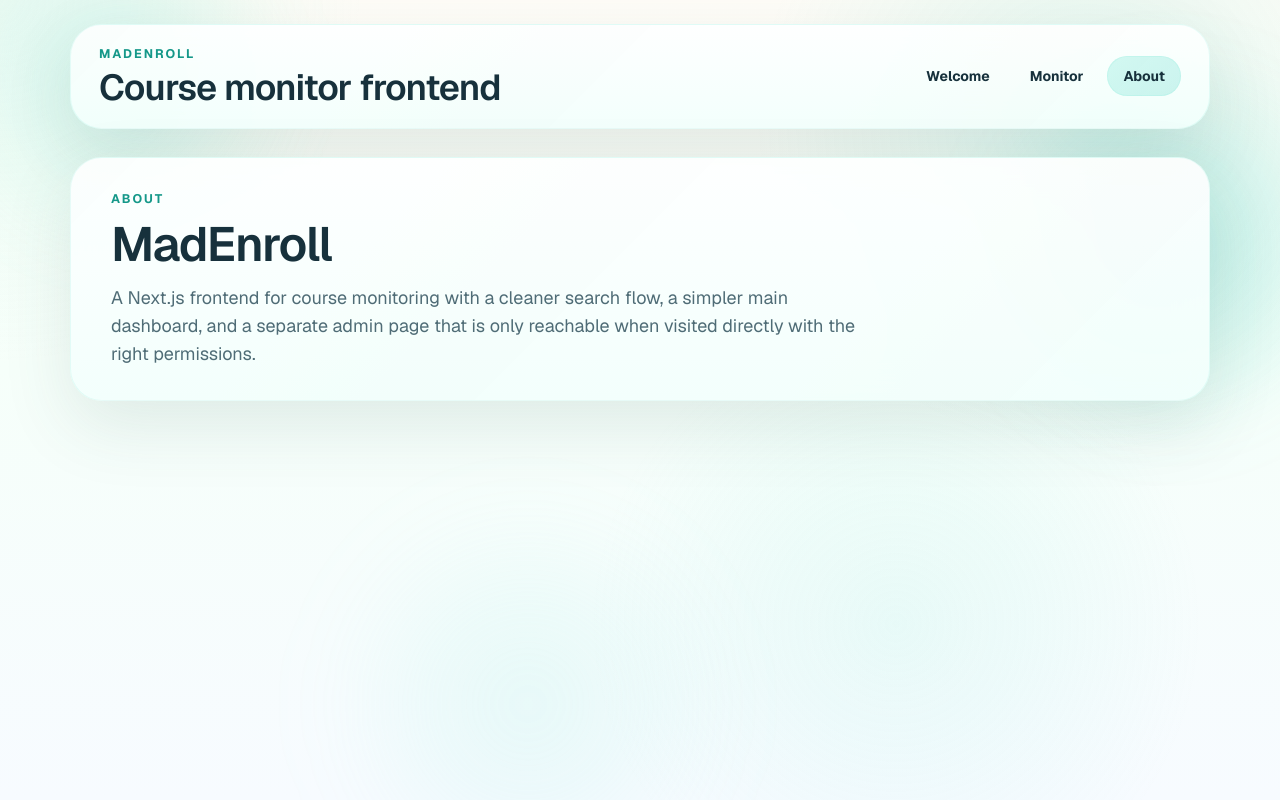
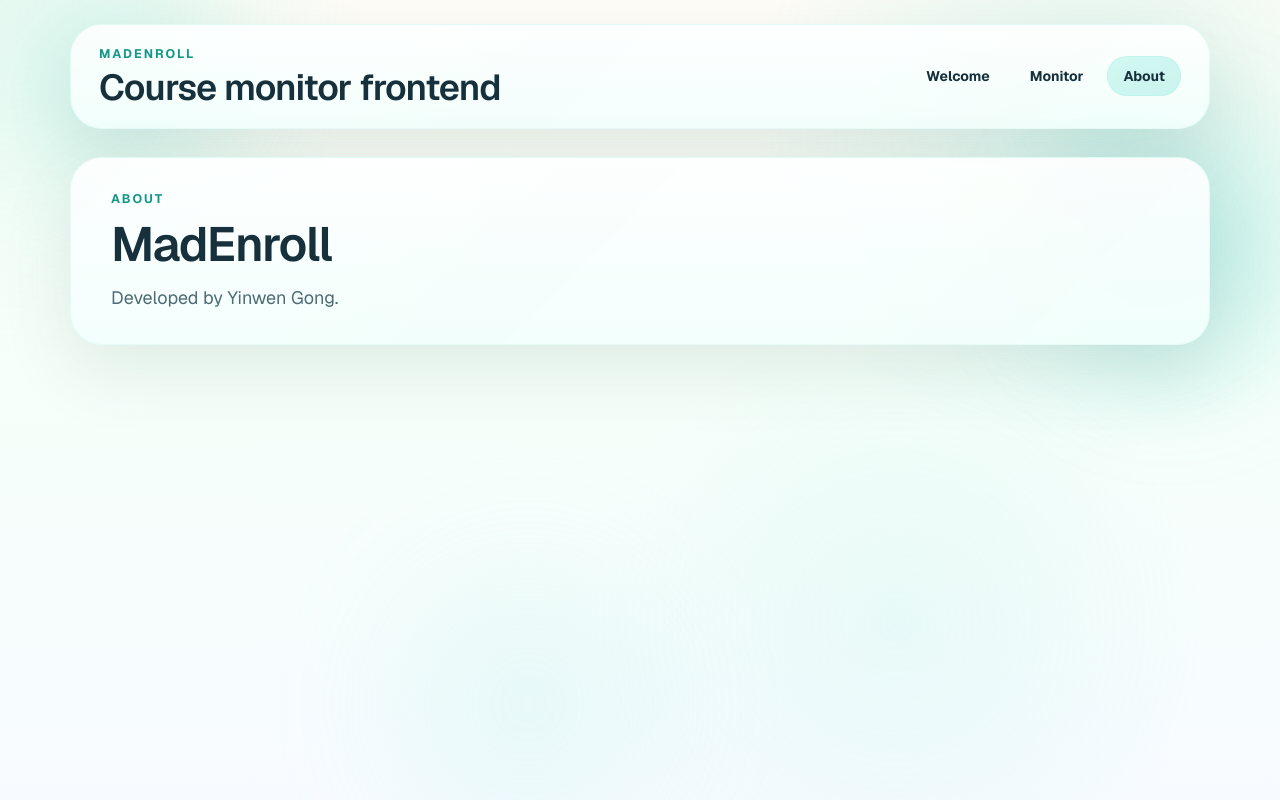
Before and after one commit to Jingmozhiyu/mad-enroll, a Next.js app: page /about in a window 1280 px wide. Built offline with nearby package versions, Linux system fonts and the light colour scheme; no server answers.

Commit message:
Refactor by Next.js & TypeScript

```diff
--- a/app/about/page.tsx
+++ b/app/about/page.tsx
@@ -6,9 +6,7 @@ export default function AboutPage() {
         MadEnroll
       </h1>
       <p className="mt-4 max-w-3xl text-base leading-7 text-[var(--color-ink-soft)] md:text-lg">
-        A Next.js frontend for course monitoring with a cleaner search flow, a simpler
-        main dashboard, and a separate admin page that is only reachable when visited
-        directly with the right permissions.
+        Developed by Yinwen Gong.
       </p>
     </section>
   )
```
